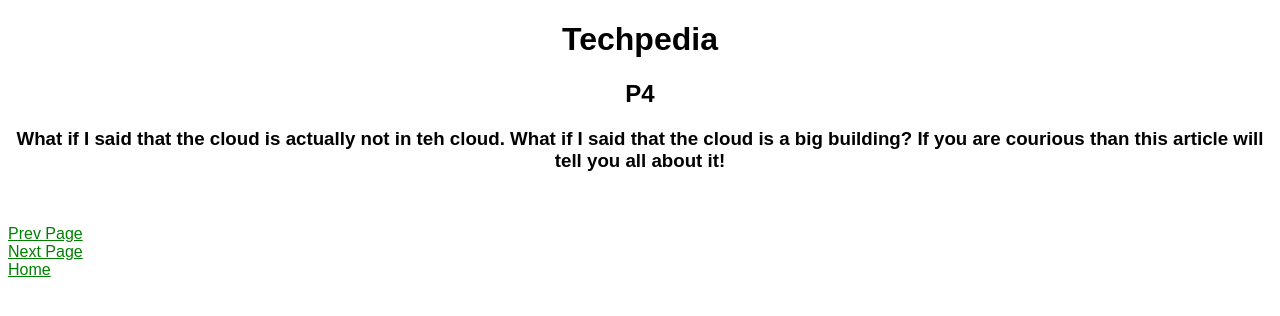
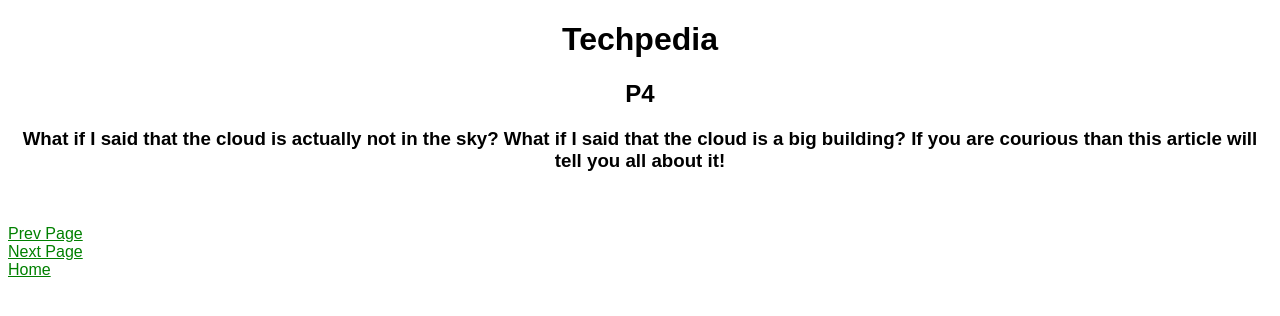
Before and after one commit to Graydm16/Schoolwebsite, a plain HTML site: page P4.html in a window 1280 px wide. Drawn offline with Linux system fonts and the light colour scheme.

Commit message:
Update P4.html

```diff
--- a/P4.html
+++ b/P4.html
@@ -4,7 +4,7 @@
 <link rel="stylesheet" type="text/css" href="Style.css">
 <h1 class=h11> <center>  Techpedia </center></h1>
 <h2 class= h22> <center> P4 </center></h2>
-<h3 class="p12"> <center>What if I said that the cloud is actually not in teh cloud. What if I said that the cloud is a big building? If you are courious than this article will tell you all about it!</center></h3>
+<h3 class="p12"> <center>What if I said that the cloud is actually not in the sky? What if I said that the cloud is a big building? If you are courious than this article will tell you all about it!</center></h3>
 <br>
 <p class="p12"> </p>
 <a class="a12" href=P3.html> Prev Page </a>
```
